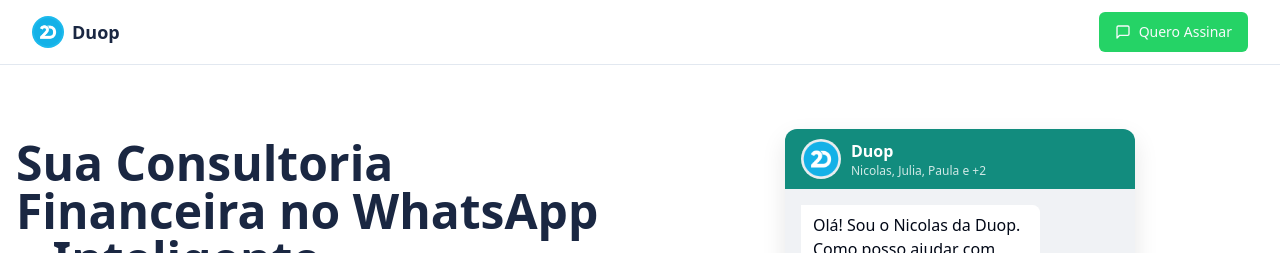
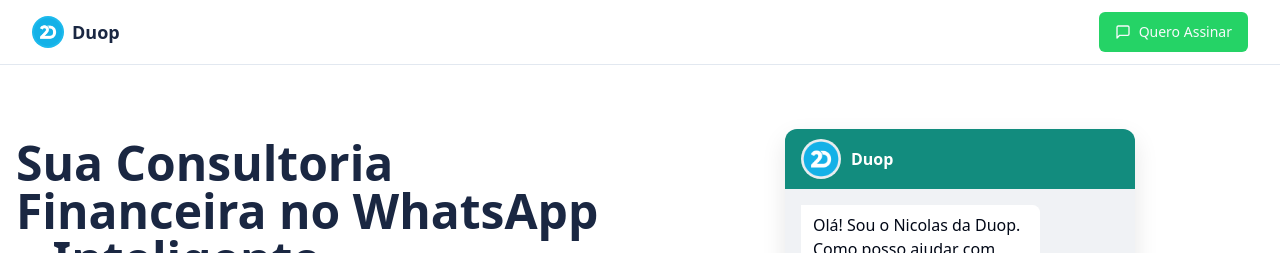
Before and after one commit to duopbr/financial-whatsapp-consultation, a React (Vite) app: page / in a window 1280 px wide. Shown: the top 253 px of the page. Built offline with nearby package versions, Linux system fonts and the light colour scheme.

Commit message:
Remove group member names
Remove the names of the group members from the WhatsApp chat header.

```diff
--- a/src/components/WhatsAppChat.tsx
+++ b/src/components/WhatsAppChat.tsx
@@ -14,7 +14,6 @@ export const WhatsAppChat = () => {
         </div>
         <div>
           <div className="font-semibold">Duop</div>
-          <div className="text-xs opacity-80">Nicolas, Julia, Paula e +2</div>
         </div>
       </div>
 
```
